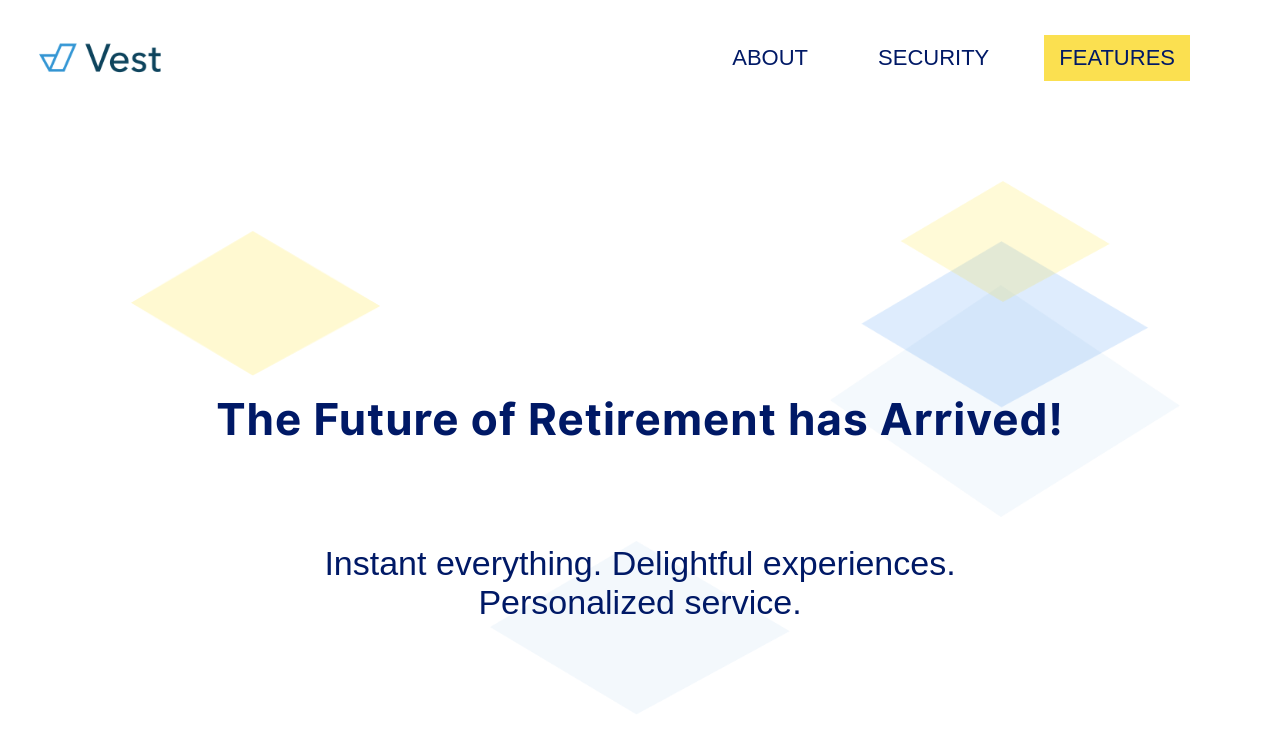
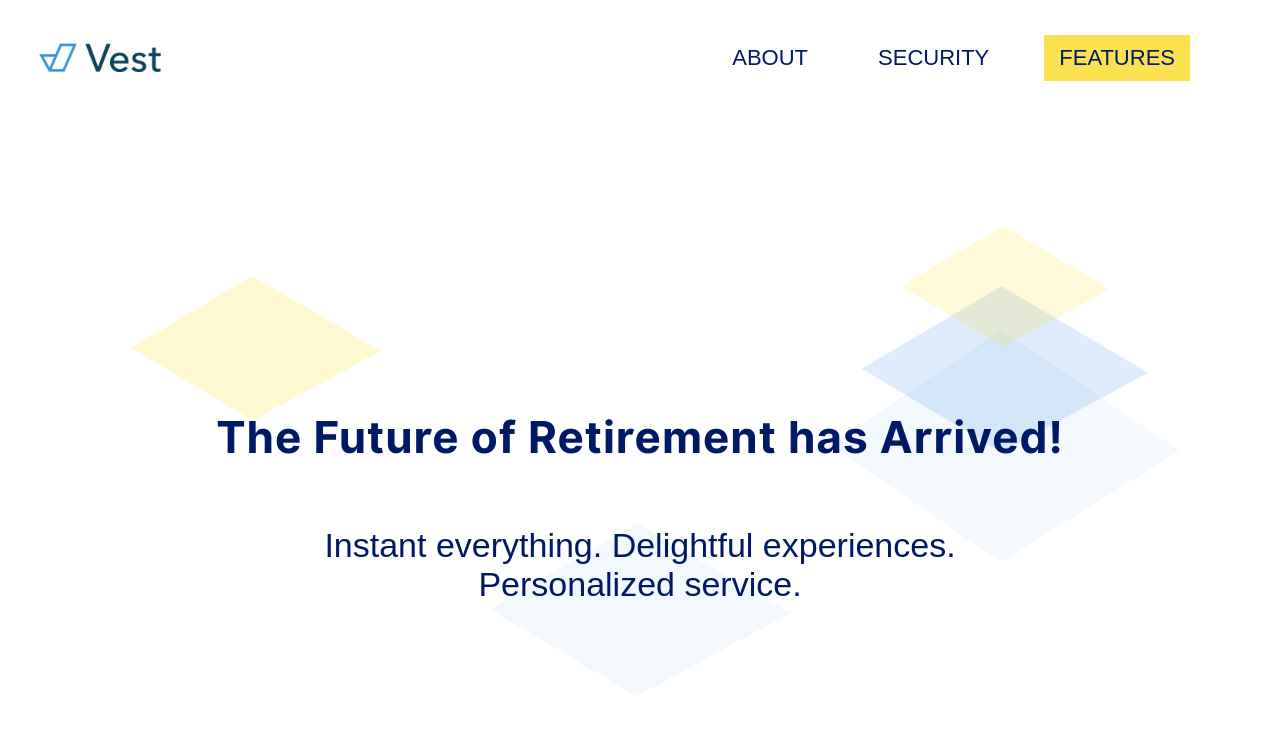
Before and after one commit to VestHQ/VestHQ, a Jekyll site: the page built from index.html, in a window 1280 px wide and 900 px high. Shown: the top 745 px of the window. Built offline with Jekyll 4.4.1, drawn with Linux system fonts in a browser that asks for light colours; nearby versions of some CDN libraries; some web fonts are replaced; comment, search, counter and statistics services are not loaded.

Commit message:
centered landing page

```diff
--- a/_includes/index.html
+++ b/_includes/index.html
@@ -1,4 +1,4 @@
-<header class="header" data-aos="zoom-in">
+<main class="header" data-aos="zoom-in">
 
     <div class="block-container">
         <img src="{{ site.baseurl }}/assets/images/blocks/light-yellow-block.png" alt="" class="block-container__img block-container__img--1">
@@ -14,4 +14,4 @@
     <div class="block-center-container">
         <img src="{{ site.baseurl }}/assets/images/blocks/light-blue-block.png" alt="" class="block-center">
     </div>
-</header>
+</main>
--- a/_sass/1-base/base.scss
+++ b/_sass/1-base/base.scss
@@ -38,7 +38,7 @@
   display: flex;
   flex-direction: column;
   min-height: 100vh;
-  margin: 0 auto;
+  //margin: 0 auto;
   max-width: $max-page-width;
   position: relative;
 }
@@ -51,3 +51,10 @@
   display: flex;
   justify-content: center;
 }
+
+
+// make not draggable, highlightable, selectable
+img {
+  pointer-events: none;
+  user-select: none;
+}
--- a/_sass/3-layout/header.scss
+++ b/_sass/3-layout/header.scss
@@ -1,24 +1,27 @@
 .header {
-  margin-top: $header-margin;
   font-family: $inter-bold;
   color: $dark-blue;
   text-align: center;
   position: relative;
+  top: 15vh;
+  bottom: 50vh;
+  transform: translate(-50%, -50%);
 
-  @include center;
+  //margin: 25vh auto 10vh auto;
 
   &__primary {
     font-size: 4.4rem;
     font-weight: 900;
     letter-spacing: 1px;
-    margin: 33vh auto 10vh auto;
+    margin: 30vh auto 6vh auto;
 
     @include respond(tab-port) {
+      font-size: 4rem;
       margin: 25vh auto 6vh auto;
-      font-size: 4rem;
     }
     @include respond(l-phone) {
       font-size: 3.5rem;
+      margin: 21vh auto 6vh auto;
     }
     @include respond(phone) {
       font-size: 3rem;
@@ -55,7 +58,7 @@
 
   padding: 4rem 0;
   width: 45%;
-  background-image: linear-gradient(to bottom, #fff 69%, transparent);
+  background-image: linear-gradient(to bottom, #fff 69%, rgba(#fff, .2));
   position: sticky;
   top: 0;
   z-index: 5;
--- a/_sass/3-layout/index.scss
+++ b/_sass/3-layout/index.scss
@@ -8,7 +8,6 @@
   z-index: -1;
 
   &__img {
-
 
     &--1{
       width: 25rem;
@@ -34,6 +33,7 @@
       }
       @include respond(l-phone) {
         width: 25rem;
+        margin-top: 12%;
       }
       @include respond(m-phone) {
         width: 20rem;
```
Also changed, not shown: 2 other files.
